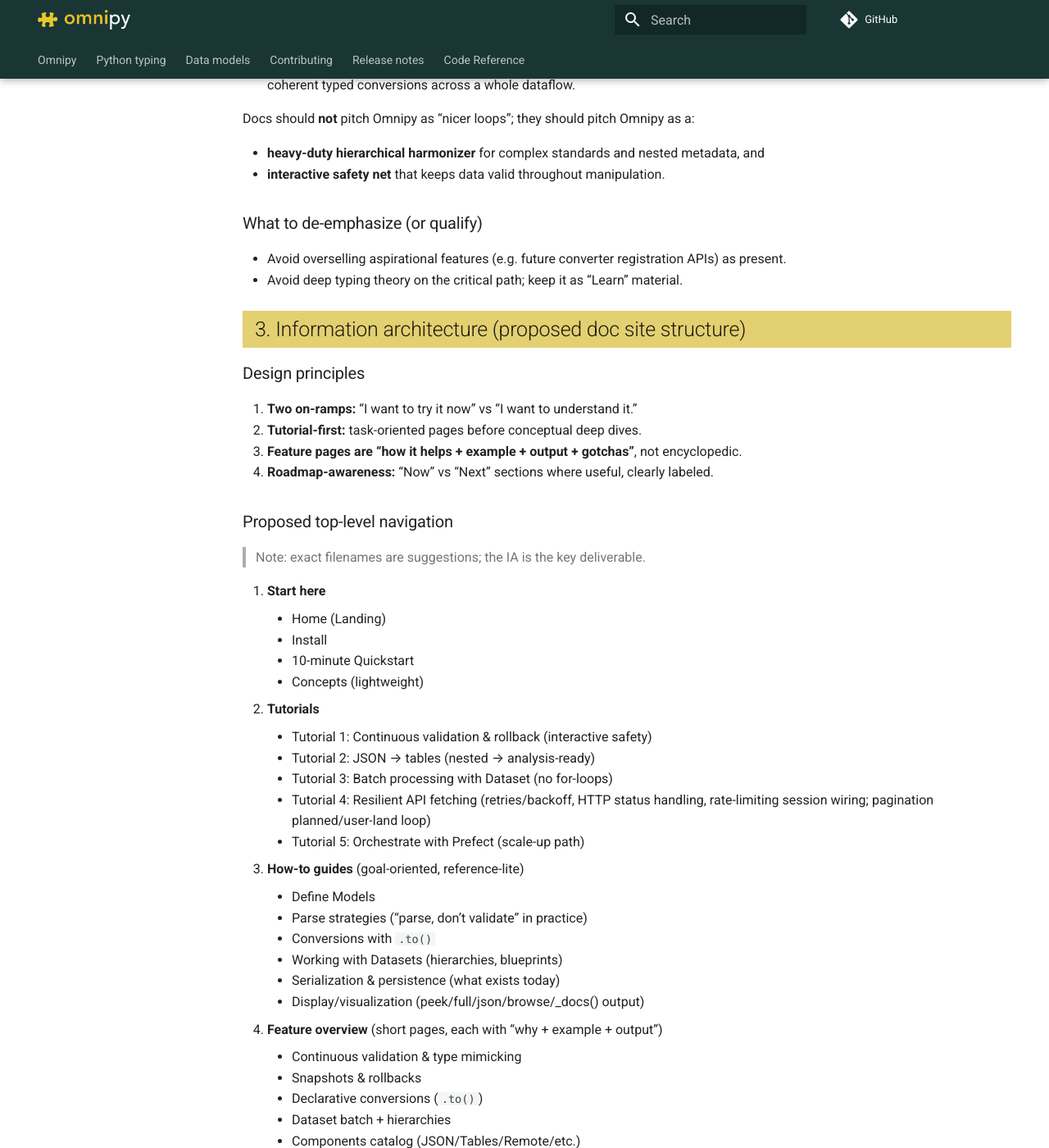
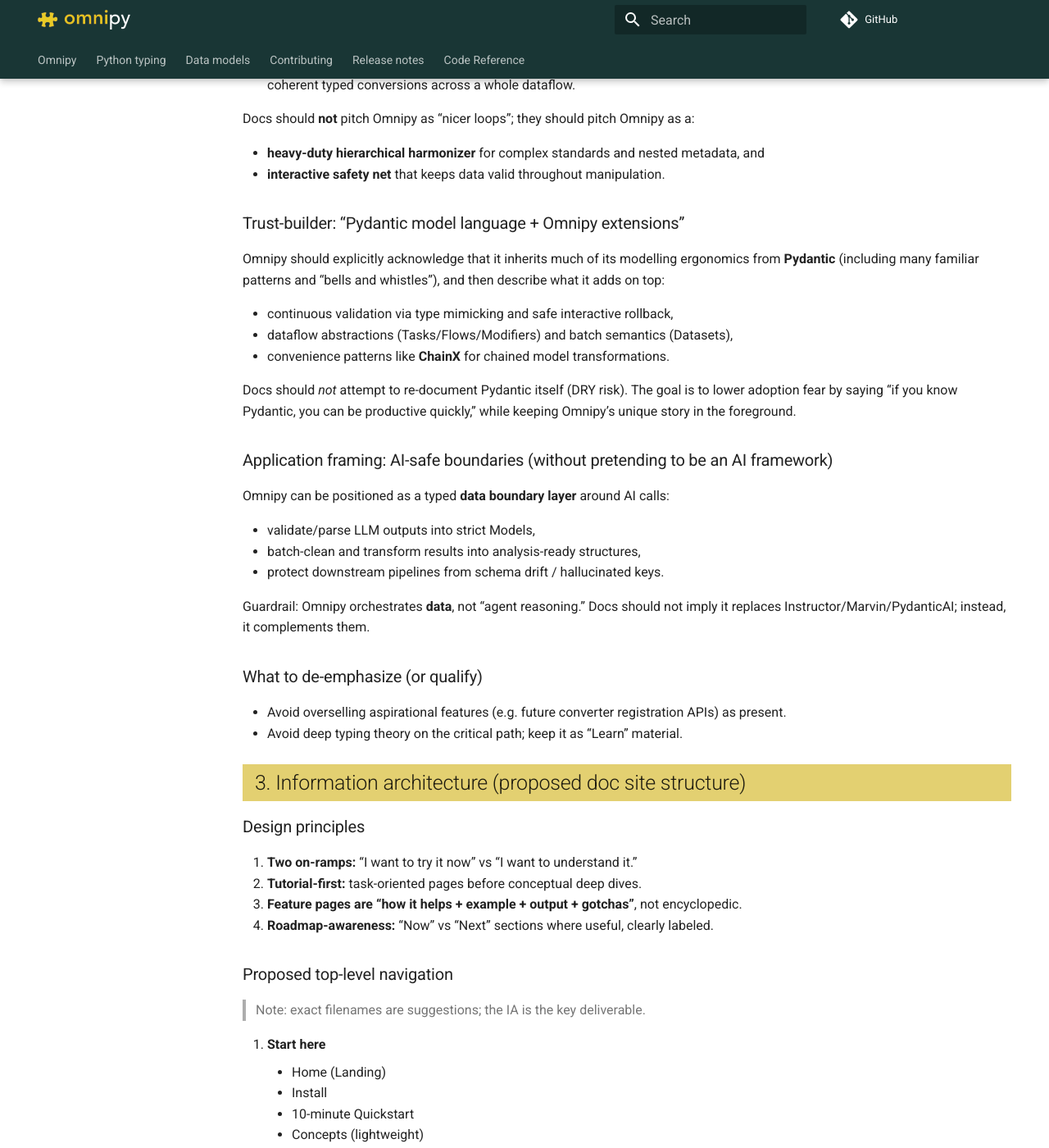
Before and after one commit to fairtracks/omnipy, an MkDocs documentation site: the page built from docs/agents/documentation/specs/2026-05-28-omnipy-docs-redesign-spec.md, in a window 1280 px wide and 1400 px high, scrolled down 2542 px. Shown: the whole window at 82% size. Built offline with MkDocs 1.6.1 and Material for MkDocs 9.7.7, drawn with Linux system fonts in a browser that asks for light colours; comment, search, counter and statistics services are not loaded; a style sheet for code colours, icons or effects is not loaded; some of the changed text lies outside the part shown.

Commit message:
docs: revise docs redesign spec for compute, formats, AI

```diff
--- a/docs/agents/documentation/specs/2026-05-28-omnipy-docs-redesign-spec.md
+++ b/docs/agents/documentation/specs/2026-05-28-omnipy-docs-redesign-spec.md
@@ -101,6 +101,31 @@
 - **heavy-duty hierarchical harmonizer** for complex standards and nested metadata, and
 - **interactive safety net** that keeps data valid throughout manipulation.
 
+### Trust-builder: “Pydantic model language + Omnipy extensions”
+
+Omnipy should explicitly acknowledge that it inherits much of its modelling ergonomics from
+**Pydantic** (including many familiar patterns and “bells and whistles”), and then describe what it
+adds on top:
+
+- continuous validation via type mimicking and safe interactive rollback,
+- dataflow abstractions (Tasks/Flows/Modifiers) and batch semantics (Datasets),
+- convenience patterns like **ChainX** for chained model transformations.
+
+Docs should *not* attempt to re-document Pydantic itself (DRY risk). The goal is to lower adoption
+fear by saying “if you know Pydantic, you can be productive quickly,” while keeping Omnipy’s unique
+story in the foreground.
+
+### Application framing: AI-safe boundaries (without pretending to be an AI framework)
+
+Omnipy can be positioned as a typed **data boundary layer** around AI calls:
+
+- validate/parse LLM outputs into strict Models,
+- batch-clean and transform results into analysis-ready structures,
+- protect downstream pipelines from schema drift / hallucinated keys.
+
+Guardrail: Omnipy orchestrates **data**, not “agent reasoning.” Docs should not imply it replaces
+Instructor/Marvin/PydanticAI; instead, it complements them.
+
 ### What to de-emphasize (or qualify)
 
 - Avoid overselling aspirational features (e.g. future converter registration APIs) as present.
@@ -129,28 +154,50 @@
    - Tutorial 1: Continuous validation & rollback (interactive safety)
    - Tutorial 2: JSON → tables (nested → analysis-ready)
    - Tutorial 3: Batch processing with Dataset (no for-loops)
-   - Tutorial 4: Resilient API fetching (retries/backoff, HTTP status handling, rate-limiting
+   - Tutorial 4: Build a dataflow (Task → Flow → Engine)
+   - Tutorial 5: Domain tabular formats (e.g. BED/GFF) via model specs
+   - Tutorial 6: Resilient API fetching (retries/backoff, HTTP status handling, rate-limiting
      session wiring; pagination planned/user-land loop)
-   - Tutorial 5: Orchestrate with Prefect (scale-up path)
+   - Tutorial 7: AI-safe boundaries (clean LLM outputs into typed Models + tables)
+   - Tutorial 8: Orchestrate with Prefect (scale-up path)
 3. **How-to guides** (goal-oriented, reference-lite)
-   - Define Models
-   - Parse strategies (“parse, don’t validate” in practice)
-   - Conversions with `.to()`
-   - Working with Datasets (hierarchies, blueprints)
+   - **Models**
+     - Define Models
+     - Pydantic compatibility (what carries over; where Omnipy differs)
+     - Parse strategies (“parse, don’t validate” in practice)
+     - Conversions with `.to()`
+     - ChainX recipes (chained model transformations)
+     - Parametrized models (patterns + limitations)
+     - Display/visualization (peek/full/json/browse/_docs() output)
+   - **Datasets**
+     - Working with Datasets (mapping, indexing)
+     - Hierarchies & blueprints
+   - **Dataflows (Compute)**
+     - Tasks
+     - Flows (Linear vs DAG vs Func)
+     - Modifiers (task/flow/job modifiers)
+     - Engines (Local vs Prefect) and running flows
+     - Mapping Tasks/Flows over Datasets (bridge patterns)
+   - **File & format parsing**
+     - Domain tabular formats (row-based parsing): solid
+     - Column-based tabular parsing/validation: **Maturing**
+     - Notes on planned format support (Excel/Parquet/Polars/etc.)
    - Serialization & persistence (what exists today)
-   - Display/visualization (peek/full/json/browse/_docs() output)
 4. **Feature overview** (short pages, each with “why + example + output”)
    - Continuous validation & type mimicking
    - Snapshots & rollbacks
    - Declarative conversions (`.to()`)
    - Dataset batch + hierarchies
-   - Components catalog (JSON/Tables/Remote/etc.)
+   - Dataflows: Tasks/Flows/Modifiers (architectural overview)
+   - Components catalog (General/JSON/Remote/Tables/etc.)
    - Engines (local + Prefect integration)
+   - Tabular schemas: Omnipy vs Pandera (capabilities + limits; **Maturing**)
 5. **Learn (Background)**
+   - Omnipy mental model (Model/Dataset/Task/Flow)
+   - Parse, don’t validate (philosophy)
    - Python typing (shortened; link out)
-   - Parse, don’t validate (philosophy)
-   - Omnipy mental model (Model/Dataset/Task/Flow)
    - Positioning & comparisons (optional, careful tone)
+   - Visual metaphors and story mode (planned)
 6. **Reference (non-API)**
    - Configuration (runtime config variants, interactive flag)
    - Glossary
@@ -264,7 +311,20 @@
    - Demonstrates: Dataset creation, mapping a task, hierarchical datasets concept.
    - Must show: “one line replaces loop” while keeping type guarantees.
 
-4. **Tutorial: Resilient API retrieval**
+4. **Tutorial: Build a dataflow (Task → Flow → Engine)**
+   - Story: you have a transformation pipeline; you want it to be modular and runnable.
+   - Demonstrates: Tasks, at least one Flow type (Linear as default), modifiers as a modular
+     extension mechanism, and running on the local engine.
+   - Must show: composing multiple tasks into a flow, then running it.
+   - Bridge requirement: include a short “batch it” section mapping a Task or Flow over a Dataset.
+
+5. **Tutorial: Domain tabular formats via model specs (BED/GFF)**
+   - Story: life science formats are custom and plentiful; you want a robust parsing language.
+   - Demonstrates: domain-specific tabular parsing using Model specs + row-based parsing.
+   - Must show: a minimal BED- or GFF-like example and a typed output that can be transformed.
+   - Performance note: acknowledge row-based parsing is solid but can be slightly slow.
+
+6. **Tutorial: Resilient API retrieval**
    - Story: intermittent failures + retry/backoff + status handling under realistic API usage.
    - Demonstrates: Remote component retry semantics as implemented today (`retry_attempts`,
      `retry_http_statuses`, `retry_backoff_strategy`), and how to pass a rate-limiting session
@@ -273,7 +333,15 @@
    - Pagination: explicitly out of current built-ins; document as either **Planned** or a
      user-land loop pattern.
 
-5. **Tutorial: Scale-up path with Prefect (optional v1, can be v1.1)**
+7. **Tutorial: AI-safe boundaries (clean LLM outputs into typed Models + tables)**
+   - Story: LLM outputs are useful but untrusted; enforce schema at the boundary.
+   - Demonstrates: parsing/validating LLM-like JSON into Models, then batch-cleaning and
+     converting into analysis-ready formats.
+   - Guardrail: state explicitly that Omnipy is the data layer around AI calls, not an agent
+     framework.
+   - Must show: one example of rejecting/repairing a hallucinated key/type mismatch.
+
+8. **Tutorial: Scale-up path with Prefect (optional v1, can be v1.1)**
    - Story: you have a working interactive pipeline; now run at scale.
    - Demonstrates: what Omnipy means by engines, and the minimal steps to run with Prefect.
    - Must be honest about current maturity and prerequisites.
@@ -311,9 +379,18 @@
 - Snapshots & rollback (interactive)
 - Declarative conversions (`.to()`)
 - Dataset batch processing + hierarchies
+- Dataflows (Compute): Tasks/Flows/Modifiers
 - Visualization/display primitives (peek/full/json/browse/_docs())
 - Components catalog (high-level)
 - Engines & orchestration (high-level, honest)
+
+Recommended (v1) feature pages (not all required for Phase 0):
+
+- Pydantic compatibility and Omnipy extensions (trust-builder)
+- ChainX: chained model transformations (recipe-driven)
+- Domain tabular parsing (row-based): solid
+- Column-based tabular parsing/validation: **Maturing**
+- Tabular schemas: Omnipy vs Pandera: **Maturing**
 
 Components catalog scope rule:
 
@@ -341,6 +418,12 @@
    - Visor → display/visualization
 3. **Use metaphors as mnemonics** only where they reduce cognitive load.
 4. **Tone control:** the primary explanation stays technical; the narrative is a layer.
+
+Future narrative emphasis note:
+
+- The poster narrative strongly emphasizes **AI-related risk** (hallucinated keys/schemas) and
+  Omnipy as a boundary/firewall. The v2 story layer should preserve that emphasis even if v1 docs
+  only introduce AI-safe boundaries in a neutral, practical way.
 
 ### How to prepare v1 to enable v2 later
 
@@ -384,7 +467,7 @@
    - Content: navigation reflects Phase 0 IA and links to new Start/Tutorial pages.
    - Minimum acceptance: local build succeeds and nav paths resolve.
 8. Deferred explicitly in Phase 0:
-   - Tutorials 4–5,
+   - Tutorials 4–8,
    - Feature overview pages,
    - How-to guides,
    - Learn pages.
@@ -393,6 +476,9 @@
 
 - Add Feature overview pages using the template.
 - Add How-to guides for Models, `.to()`, Datasets, display.
+- Add Dataflows (Compute) docs: Tasks/Flows/Modifiers + local engine runnable path.
+- Add domain formats tutorial (BED/GFF) and file/format parsing guide.
+- Add Pydantic compatibility trust-builder page and ChainX/parametrized model recipes.
 - Add “Compare / When Omnipy vs alternatives” page (careful, factual tone).
 
 ### Phase 2 (scale and ecosystem)
@@ -400,6 +486,8 @@
 - Prefect tutorial and orchestration overview.
 - Components catalog expansion.
 - Troubleshooting/FAQ.
+- AI-safe boundaries tutorial and template-style guide (if not done in Phase 1).
+- Column-based tabular parsing/validation docs (**Maturing**) and a factual Omnipy vs Pandera page.
 
 ### Phase 3 (v2 doc experience)
 
@@ -431,7 +519,24 @@
      - `runtime.config.data.model.interactive = False`
    - Existing docs using `interactive_mode` are incorrect and should be cleaned up.
 8. **Components catalog discoverability**
-   - a user-facing index: what components exist and what problem each solves.
+    - a user-facing index: what components exist and what problem each solves.
+
+9. **Tasks/Flows/Modifiers (Compute layer)**
+   - Tasks, the three Flow types (Linear/DAG/Func), and modifier patterns as modular extension.
+
+10. **Domain-specific formats & tabular parsing**
+   - BED/GFF style parsers as first-audience, ELIXIR-relevant examples.
+
+11. **Column-based tabular parsing/validation (Pandera-like)** — **Maturing**
+   - Clarify what exists, what is experimental, and what it enables (including transformation
+     patterns that are awkward in pure “validation-only” libraries).
+
+12. **Model ergonomics beyond basics**
+   - ChainX and parametrized models: when to use, patterns, and limitations.
+
+13. **AI-safe boundaries**
+   - A short, honest guide showing how Models can guard LLM outputs, without claiming a dedicated AI
+     framework.
 
 
 ## 10. Roadmap alignment rules
@@ -441,6 +546,8 @@
 - **Now:** Document current public APIs and behaviors with runnable examples.
 - **Next (Planned):** Mention roadmap items only as “Planned” callouts and describe user value,
   not speculative signatures.
+- **Maturing:** For features that exist and are useful but still under active refinement, label
+  them **Maturing** and include explicit scope and limits.
 
 ### Roadmap-aware caution flags (from v1 roadmap)
 
@@ -450,6 +557,11 @@
   “Known limitations” section.
 - Better table visualization is a roadmap must-have, but if not yet shipped it must be labeled
   **Planned** in docs while emphasizing current display capabilities.
+
+Pydantic v2 transition note:
+
+- Assume Pydantic v2 support is a target and in active progress. Docs should avoid locking into
+  version-specific details that are likely to change during the transition.
 
 
 ## 11. Implementation notes for the doc overhaul (non-binding)
```
